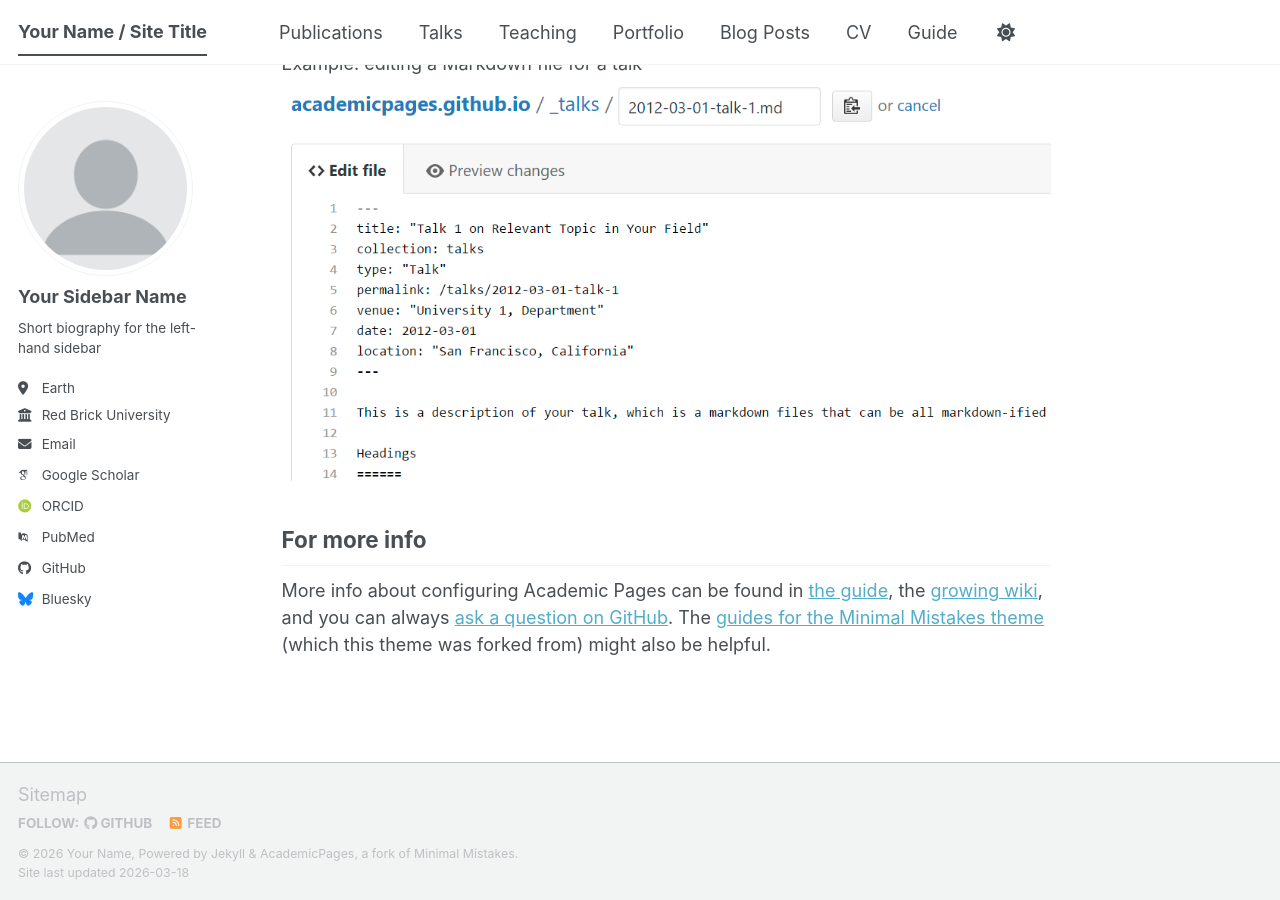
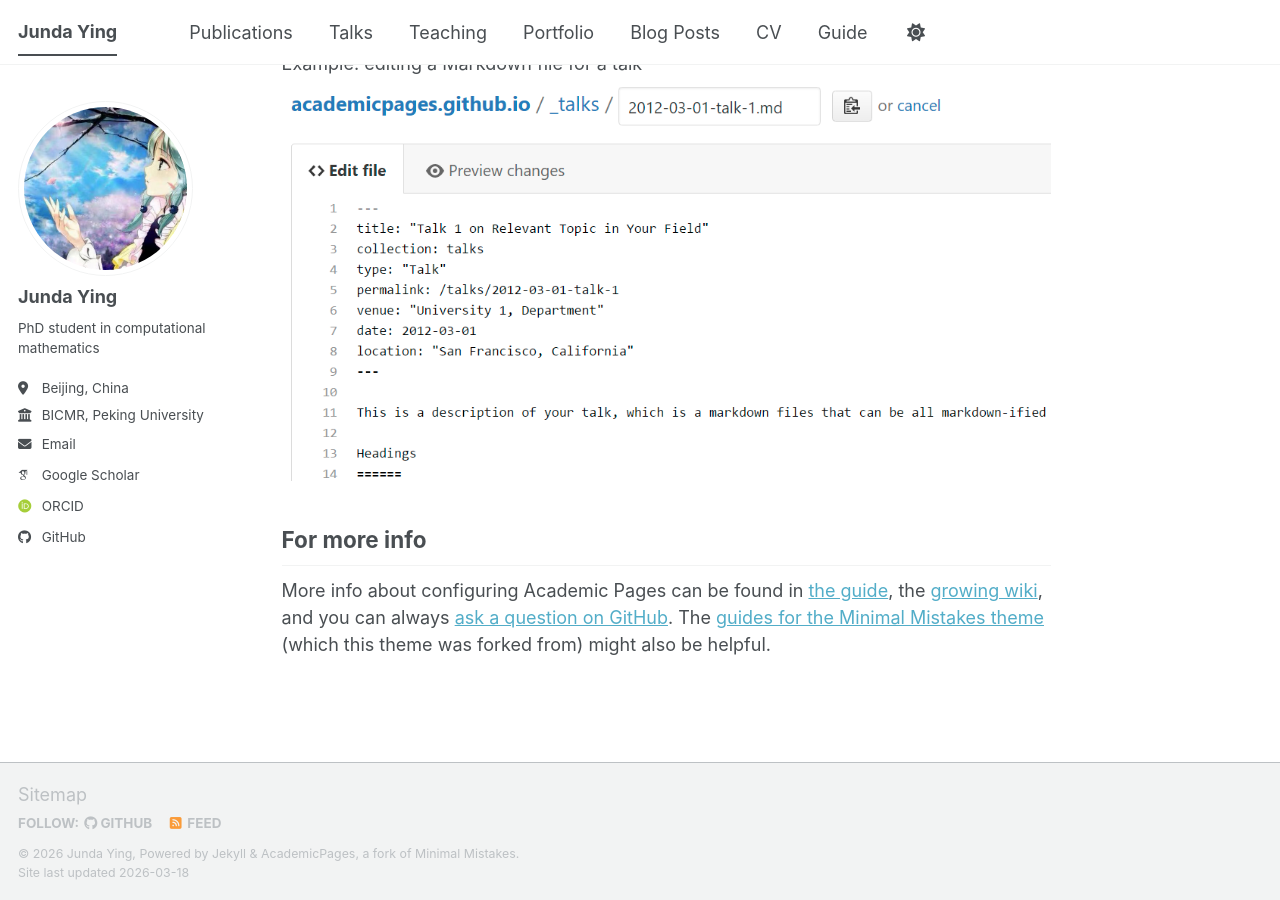
Before and after one commit to Sirin6/sirin6.github.io, a Jekyll site: the page built from _pages/about.md, in a window 1280 px wide and 900 px high, scrolled down 2720 px. Built offline with Jekyll 4.4.1, drawn with Linux system fonts in a browser that asks for light colours; some web fonts are replaced; a script bundle is joined from its source files by our own code; library files that are not in the unit come from our copies.

Commit message:
first edit

```diff
--- a/_config.yml
+++ b/_config.yml
@@ -9,39 +9,39 @@
 # Basic Site Settings
 locale                   : "en-US"
 site_theme               : "default" # The available themes options are "default", "air", "sunrise", "mint", "dirt" and "contrast"
-title                    : "Your Name / Site Title"
+title                    : "Junda Ying"
 title_separator          : "-"
-name                     : &name "Your Name"
-description              : &description "Your Name's academic portfolio"   # Update this with a general description of your site, this is the default if not overridden by a page
-url                      : https://academicpages.github.io # The base hostname & protocol for your site e.g. "https://[your GitHub username].github.io",
+name                     : &name "Junda Ying"
+description              : &description "Junda Ying's academic portfolio"   # Update this with a general description of your site, this is the default if not overridden by a page
+url                      : https://sirin.github.io # The base hostname & protocol for your site e.g. "https://[your GitHub username].github.io",
                                                            # or if you already have some other page hosted on Github then use "https://[your GitHub username].github.io/[Your Repo Name]"
 baseurl                  : "" # the subpath of your site, e.g. "/blog"
-repository               : "academicpages/academicpages.github.io"
+repository               : "Sirin6/sirin.github.io"
 
 # Site Author - The following control what appear as part of the author content on the side bar.
 #               If a field is blank the icon and link will not appear, otherwise it will be shown.
 #               Additional customization can be done by editing /_includes/author-profile.html
 author:
   # Biographic information
-  avatar           : "profile.png"
-  name             : "Your Sidebar Name"
+  avatar           : "profile.jpg"
+  name             : "Junda Ying"
   pronouns         : # example: "she/her"
-  bio              : "Short biography for the left-hand sidebar"
-  location         : "Earth"
-  employer         : "Red Brick University"
+  bio              : "PhD student in computational mathematics"
+  location         : "Beijing, China"
+  employer         : "BICMR, Peking University"
   uri              : # URL
-  email            : "none@example.org"
+  email            : "2501110055@stu.pku.edu.cn"
 
   # Academic websites
   academia         : # URL
   arxiv            : # URL - Update with the correct link to your profile
-  googlescholar    : "https://scholar.google.com/citations?user=PS_CX0AAAAAJ"
+  googlescholar    : "https://scholar.google.com/citations?user=xpaIDosAAAAJ"
   inspire-hep      : # URL
   impactstory      : # URL
-  orcid            : "https://orcid.org/yourorcidurl"
+  orcid            : "https://orcid.org/0009-0004-4902-4895"
   semantic         : # URL
   ssrn             : # URL
-  pubmed           : "https://www.ncbi.nlm.nih.gov/pubmed/?term=john+snow"
+  pubmed           : # "https://www.ncbi.nlm.nih.gov/pubmed/?term=john+snow"
   researchgate     : # URL
   scopus           : # URL
   zotero           : # URL
@@ -57,7 +57,7 @@ author:
 
   # Social media
   artstation       : # Username
-  bluesky          : "bsky.app" # Replace this with you Bluesky username
+  bluesky          : #"bsky.app" # Replace this with you Bluesky username
   facebook         : # Username
   flickr           : # Username
   foursquare       : # Username
```
Also changed, not shown: images/profile.jpg (added), images/profile.png (deleted).
